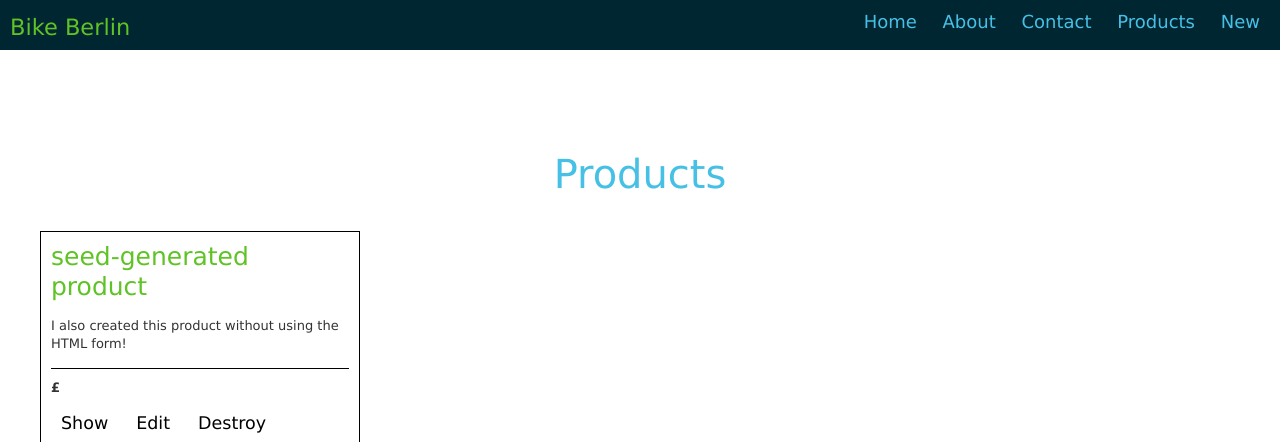
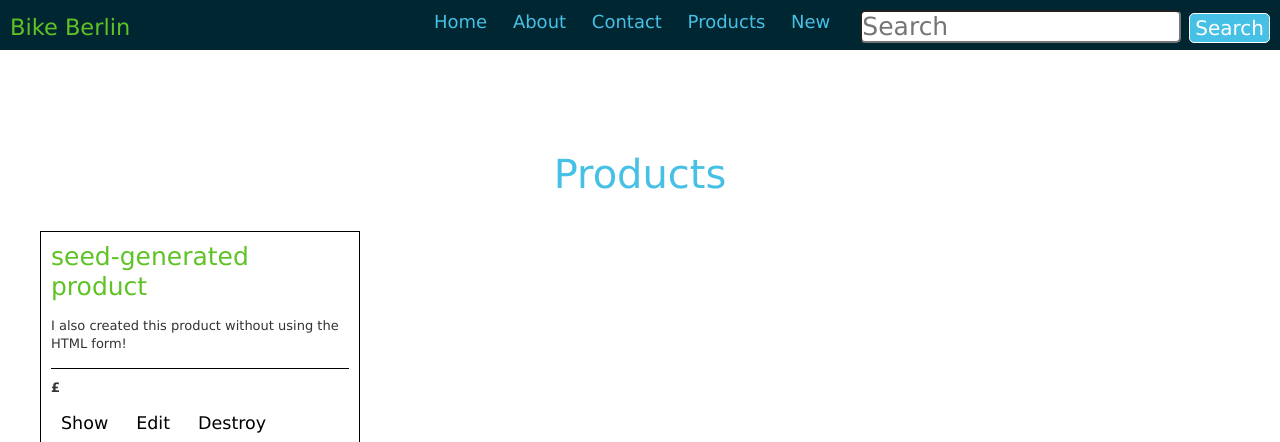
Before and after one commit to Nadia89M/sample_app, a Rails app: page /products in a window 1280 px wide. Shown: the top 442 px of the page. Run offline with Rails 7, Linux system fonts and the light colour scheme; data comes from the database, SQL or seed files in the repository; style sheets or scripts are compiled from the project's sources; some libraries are stand-ins or nearby versions.

Commit message:
5.2: Forms

```diff
--- a/app/assets/stylesheets/simple_pages.scss
+++ b/app/assets/stylesheets/simple_pages.scss
@@ -99,6 +99,27 @@
   display: none;
 }
 
+.search {
+  background-color: #47C0E5;
+  color: white;
+  padding: 5px;
+  border-radius: 5px;
+  border: 1px solid white;
+  font-size: 80%;
+}
+
+.search:hover {
+  background-color: #5FC325;
+}
+
+.search-field {
+  border-radius: 5px;
+}
+
+.search-field:focus {
+  outline: none;
+}
+
 @media (max-width:600px) {
   .nav > .nav-btn {
     display: inline-block;
@@ -143,6 +164,12 @@
     height: calc(100vh - 50px);
     overflow-y: auto;
   }
+
+.search-field,
+.search {
+  display: none;
+}
+
 }
 
 .carousel-caption {
--- a/app/controllers/products_controller.rb
+++ b/app/controllers/products_controller.rb
@@ -4,7 +4,12 @@
   # GET /products
   # GET /products.json
   def index
-    @products = Product.all
+    if params[:q]
+      search_term = params[:q]
+      @products = Product.search(search_term)
+    else
+      @products = Product.all
+    end
   end
 
   # GET /products/1
--- a/app/models/product.rb
+++ b/app/models/product.rb
@@ -1,2 +1,7 @@
 class Product < ApplicationRecord
+
+  def self.search(search_term)
+    Product.where("name LIKE ?", "%#{search_term}%")
+  end
+
 end
--- a/app/views/layouts/application.html.erb
+++ b/app/views/layouts/application.html.erb
@@ -36,7 +36,12 @@
         <%= link_to 'Contact', simple_pages_contact_path %>
         <%= link_to 'Products', products_path %>
         <%= link_to 'New', new_product_path %>
-
+      </div>
+      <div class"form-inline ml-auto">
+        <%= form_with(url: products_path, method: 'get', local: true) do |form| %>
+        <%= form.text_field :q, id: 'q', value: params[:q], :class => "search-field", :type => "search", :placeholder => "Search", :ariaLabel => "Search"  %>
+        <%= form.submit 'Search', :class => "search" %>
+        <% end %>
       </div>
     </div>
 
```
